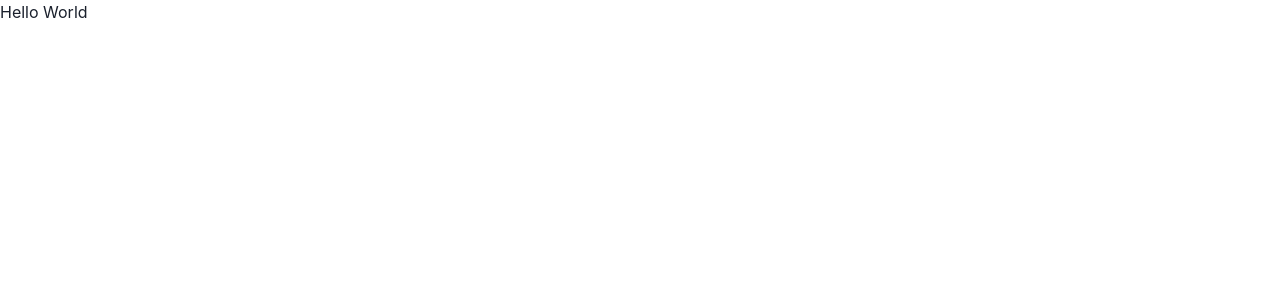
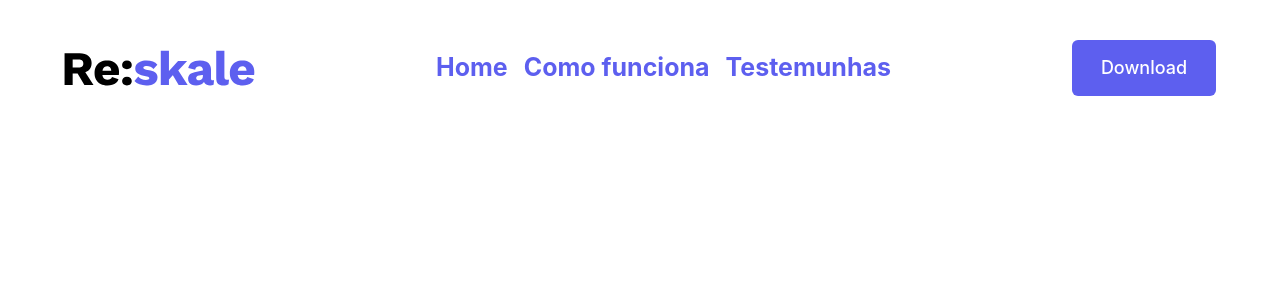
Before and after one commit to OJailson17/financial-landing-page, a React (Vite) app: page / in a window 1280 px wide. Shown: the top 300 px of the page. Built offline with nearby package versions, Linux system fonts and the light colour scheme.

Commit message:
feat: add header

```diff
--- a/index.html
+++ b/index.html
@@ -2,8 +2,18 @@
 <html lang="en">
 	<head>
 		<meta charset="UTF-8" />
+
+		<link rel="preconnect" href="https://fonts.googleapis.com" />
+		<link rel="preconnect" href="https://fonts.gstatic.com" crossorigin />
+
 		<link rel="icon" type="image/svg+xml" href="/vite.svg" />
 		<meta name="viewport" content="width=device-width, initial-scale=1.0" />
+
+		<link
+			href="https://fonts.googleapis.com/css2?family=Epilogue&family=Poppins&family=Work+Sans&display=swap"
+			rel="stylesheet"
+		/>
+
 		<title>Vite + React + TS</title>
 	</head>
 	<body>
--- a/src/App.tsx
+++ b/src/App.tsx
@@ -1,3 +1,11 @@
+import { Header } from './components/Header';
+import { Hero } from './components/Hero';
+import { HowWorksSection } from './components/HowWorks';
+
 export function App() {
-	return <h1>Hello World</h1>;
+	return (
+		<>
+			<Header />
+		</>
+	);
 }
--- /dev/null
+++ b/src/components/Header/index.tsx
@@ -0,0 +1,54 @@
+import {
+	Box,
+	Button,
+	Flex,
+	Link,
+	ListItem,
+	UnorderedList,
+	Text,
+	HStack,
+	Image,
+} from '@chakra-ui/react';
+
+import logoImg from '../../assets/logo.svg';
+
+export const Header = () => {
+	return (
+		<Flex
+			as='header'
+			justify='space-between'
+			align='center'
+			paddingInline='16'
+			mt='10'
+		>
+			{/* Logo */}
+			<Image src={logoImg} alt='' />
+
+			{/* Navbar */}
+			<HStack as='nav' spacing='4'>
+				<Box color='blue.500' fontWeight='bold' fontSize='25'>
+					<Link>Home</Link>
+				</Box>
+				<Box color='blue.500' fontWeight='bold' fontSize='25'>
+					<Link>Como funciona</Link>
+				</Box>
+				<Box color='blue.500' fontWeight='bold' fontSize='25'>
+					<Link>Testemunhas</Link>
+				</Box>
+			</HStack>
+
+			{/* Download button */}
+			<Button
+				w='36'
+				h='14'
+				bg='blue.500'
+				borderRadius='md'
+				_hover={{ bgColor: 'blue.600' }}
+			>
+				<Text fontWeight='medium' fontSize='18' color='white'>
+					Download
+				</Text>
+			</Button>
+		</Flex>
+	);
+};
```
Lines whose indentation alone changed are shown as unchanged.
